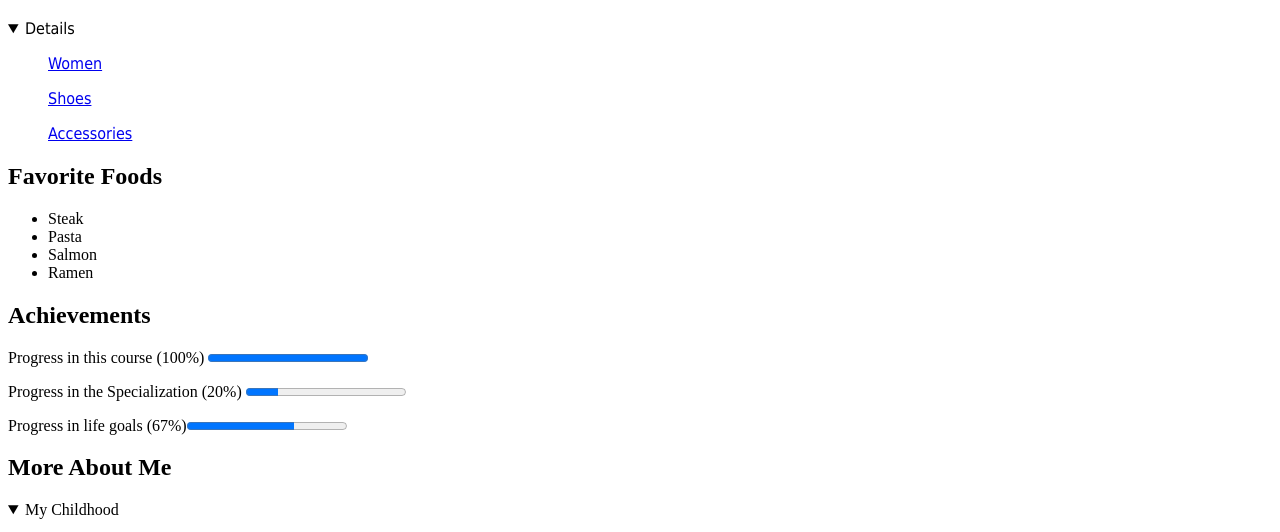
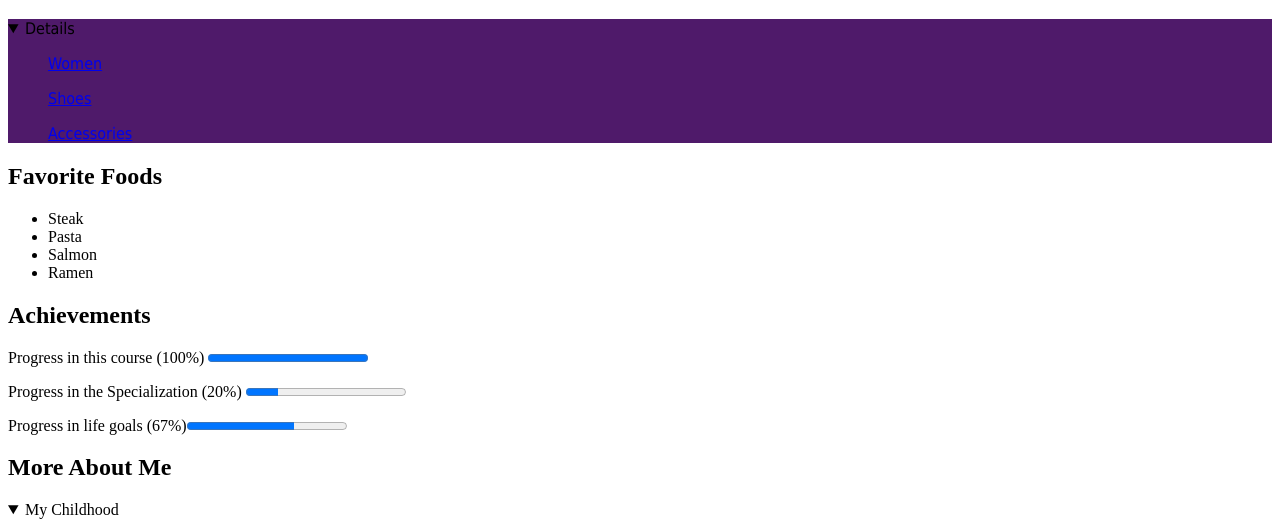
Before and after one commit to SmiickyB/Sample2, a plain HTML site: page index.html in a window 1280 px wide. Shown: the part 62-594 px from the top of the page. Drawn offline with Linux system fonts and the light colour scheme.

Commit message:
Update hw1.css

```diff
--- a/hw1.css
+++ b/hw1.css
@@ -5,6 +5,7 @@ h1{
 
 nav{
   font-family: Tahoma;
+  background: #4f1a6a;
   margin: 0 auto;
   padding: 0 auto;
   display: block;
```
